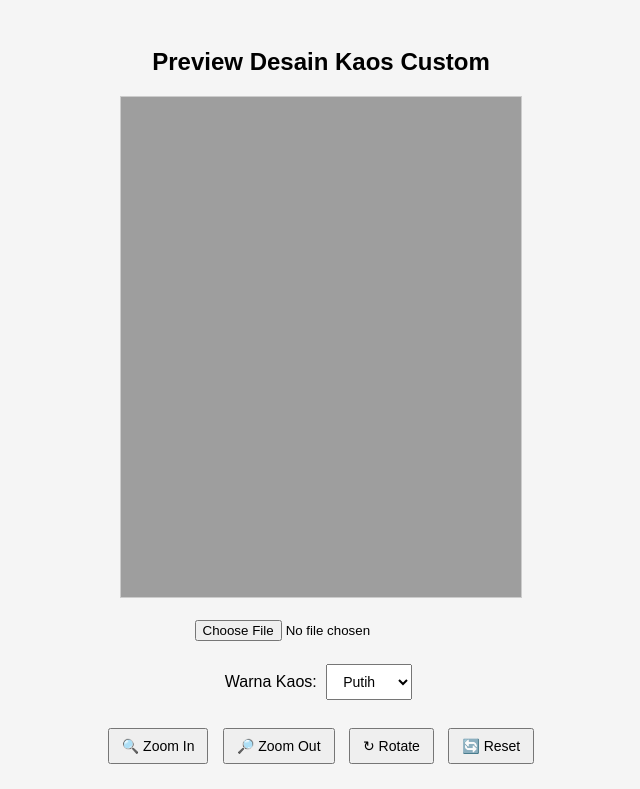
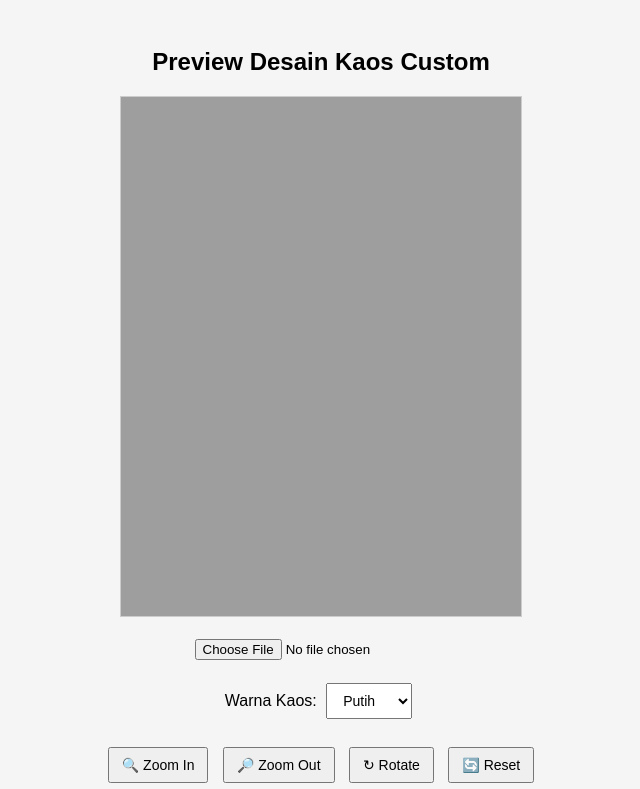
Before and after one commit to ryanfendi/kaoskustom, a plain HTML site: page index.html in a window 1280 px wide. Shown: the top 789 px of the page, without its empty margins (319-959 px from the left). Drawn offline with Linux system fonts and the light colour scheme.

Commit message:
index.html

```diff
--- a/index.html
+++ b/index.html
@@ -10,7 +10,7 @@
 <!-- partial:index.partial.html -->
 <h2>Preview Desain Kaos Custom</h2>
 
-<canvas id="canvas" width="400" height="500"></canvas><br><br>
+<canvas id="canvas" width="400" height="519"></canvas><br><br>
 
 <input type="file" id="upload" accept="image/*"><br><br>
 
```
